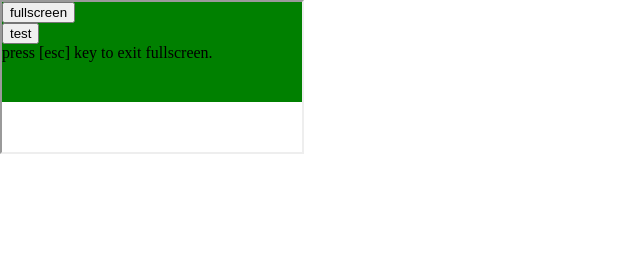
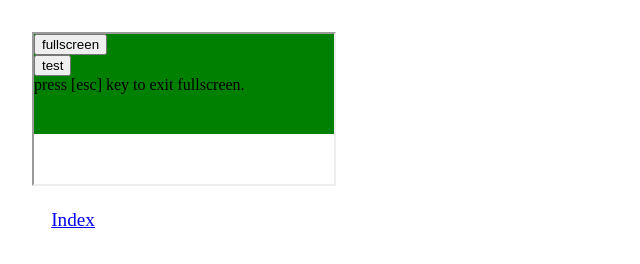
Before and after one commit to heporap/testcase, a plain HTML site: page iframe_fullscreen.html in a window 1280 px wide. Shown: the whole page, without its empty margins (0-640 px from the left). Drawn offline with nearby package versions, Linux system fonts and the light colour scheme.

Commit message:
change title
change title, link to top page.

```diff
--- a/iframe_fullscreen.html
+++ b/iframe_fullscreen.html
@@ -2,11 +2,11 @@
 <html lang="ja">
 <head>
 <meta http-equiv="Content-Type" content="text/html; charset=UTF-8">
-<title>video</title>
+<title>fullscreen</title>
 <meta http-equiv="X-UA-Compatible" content="IE=edge">
 
 <style>
-html,body,p{margin:0;padding:0;}
+html,body,p{margin:1em ;padding:0;}
 </style>
 </head>
 <body>
@@ -16,6 +16,8 @@ html,body,p{margin:0;padding:0;}
 	<iframe src="iframe_fullscreen_inside.html" allowFullscreen webkitAllowFullscreen></iframe>
 </div>
 
+<p style="font-size:1.2em"><a href="./index.html">Index</a></p>
+
 </div>
 
 </body>
```
